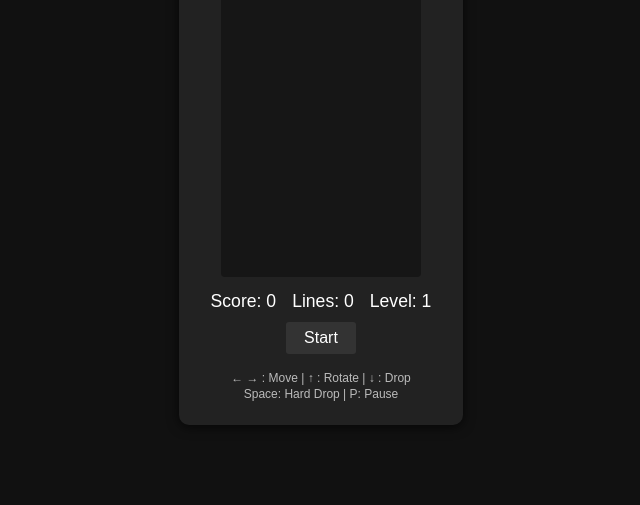
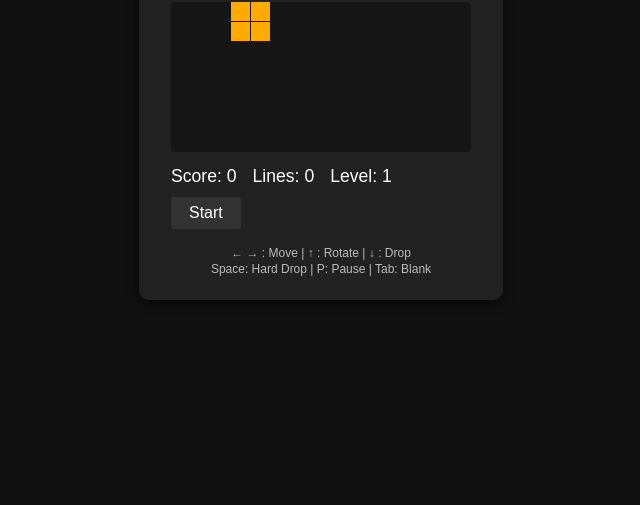
Before and after one commit to linge-human/mytetris, a plain HTML site: page index.html in a window 1280 px wide. Shown: the part 295-800 px from the top of the page, without its empty margins (319-959 px from the left). Drawn offline with Linux system fonts and the light colour scheme.

Commit message:
Update index.html

```diff
--- a/index.html
+++ b/index.html
@@ -7,9 +7,10 @@
   <link rel="stylesheet" href="style.css">
 </head>
 <body>
-  <div class="tetris-container">
+  <div class="tetris-container" id="tetrisContainer">
     <h1>Tetris</h1>
-    <canvas id="tetris" width="200" height="400"></canvas>
+    <div class="game-area">
+      <canvas id="tetris"></canvas>
       <div class="scoreboard">
         <div>Score: <span id="score">0</span></div>
         <div>Lines: <span id="lines">0</span></div>
@@ -19,8 +20,10 @@
       <div class="instructions">
         <small>
           ← → : Move | ↑ : Rotate | ↓ : Drop<br>
-        Space: Hard Drop | P: Pause
+          Space: Hard Drop | P: Pause | Tab: Blank
         </small>
+      </div>
+      <div id="pauseOverlay" class="overlay" hidden>Paused</div>
     </div>
   </div>
   <script src="tetris.js"></script>
```
Lines whose indentation alone changed are shown as unchanged.
